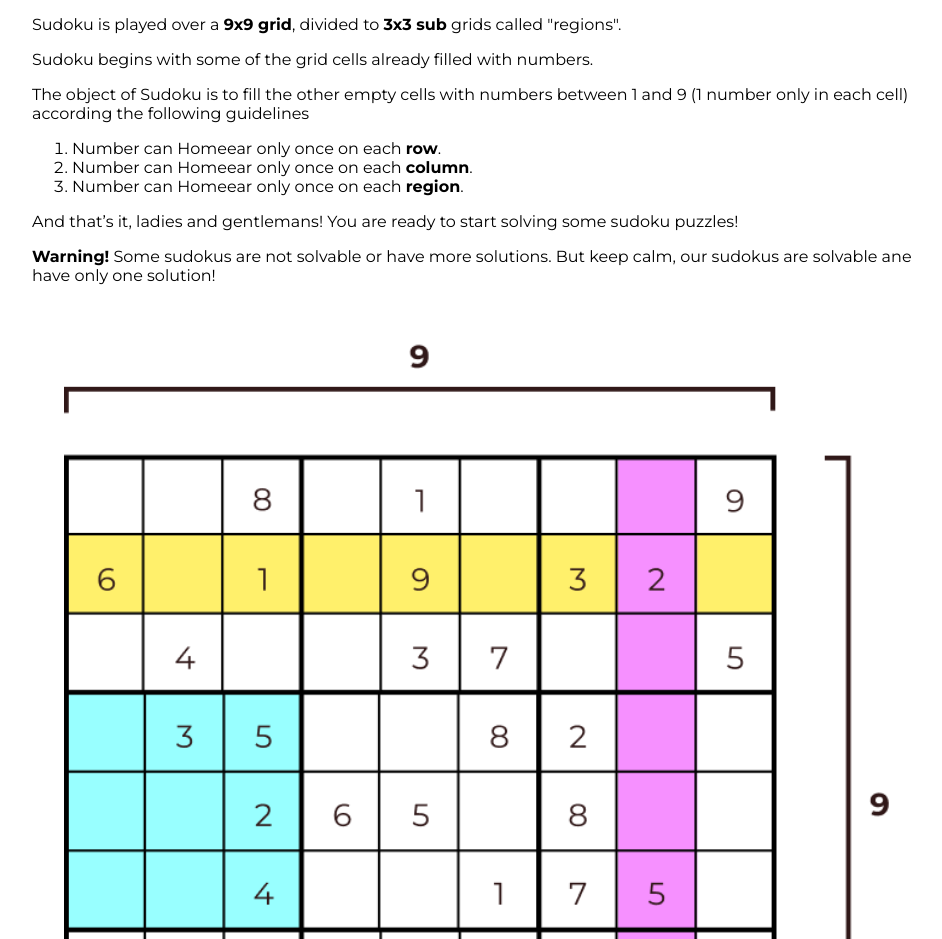
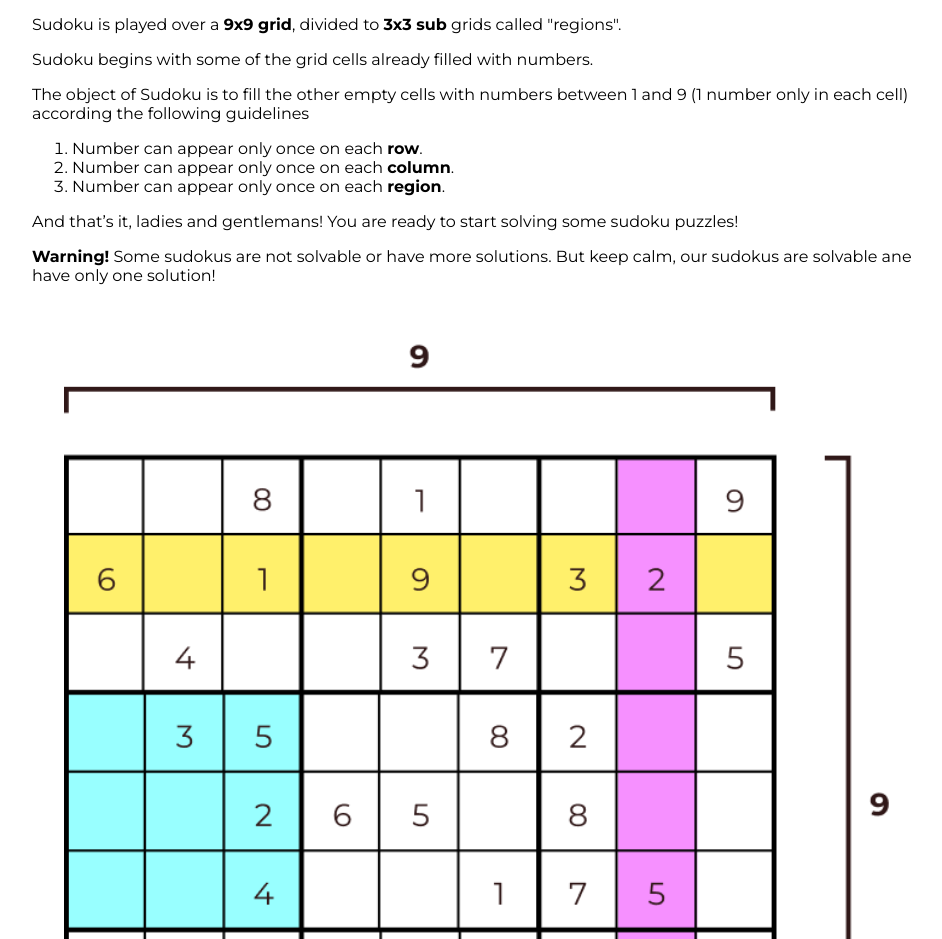
Before and after one commit to NikolSkvarilova/sudoku, a React (Create React App) app: page / in a window 1280 px wide. Shown: the part 3840-4779 px from the top of the page, without its empty margins (160-1102 px from the left). Built offline with nearby package versions, Linux system fonts and the light colour scheme.

Commit message:
Fixed typo

```diff
--- a/src/Components/Pages/Home/Home.jsx
+++ b/src/Components/Pages/Home/Home.jsx
@@ -132,9 +132,9 @@ function Home() {
           <p>Sudoku begins with some of the grid cells already filled with numbers.</p>
           <p>The object of Sudoku is to fill the other empty cells with numbers between 1 and 9 (1 number only in each cell) according the following guidelines</p>
           <ol>
-            <li>Number can Homeear only once on each <strong>row</strong>.</li>
-            <li>Number can Homeear only once on each <strong>column</strong>.</li>
-            <li>Number can Homeear only once on each <strong>region</strong>.</li>
+            <li>Number can appear only once on each <strong>row</strong>.</li>
+            <li>Number can appear only once on each <strong>column</strong>.</li>
+            <li>Number can appear only once on each <strong>region</strong>.</li>
           </ol>
           <p>And that’s it, ladies and gentlemans! You are ready to start solving some sudoku puzzles!</p>
           <p><strong>Warning!</strong> Some sudokus are not solvable or have more solutions. But keep calm, our sudokus are solvable ane have only one solution!</p>
```
